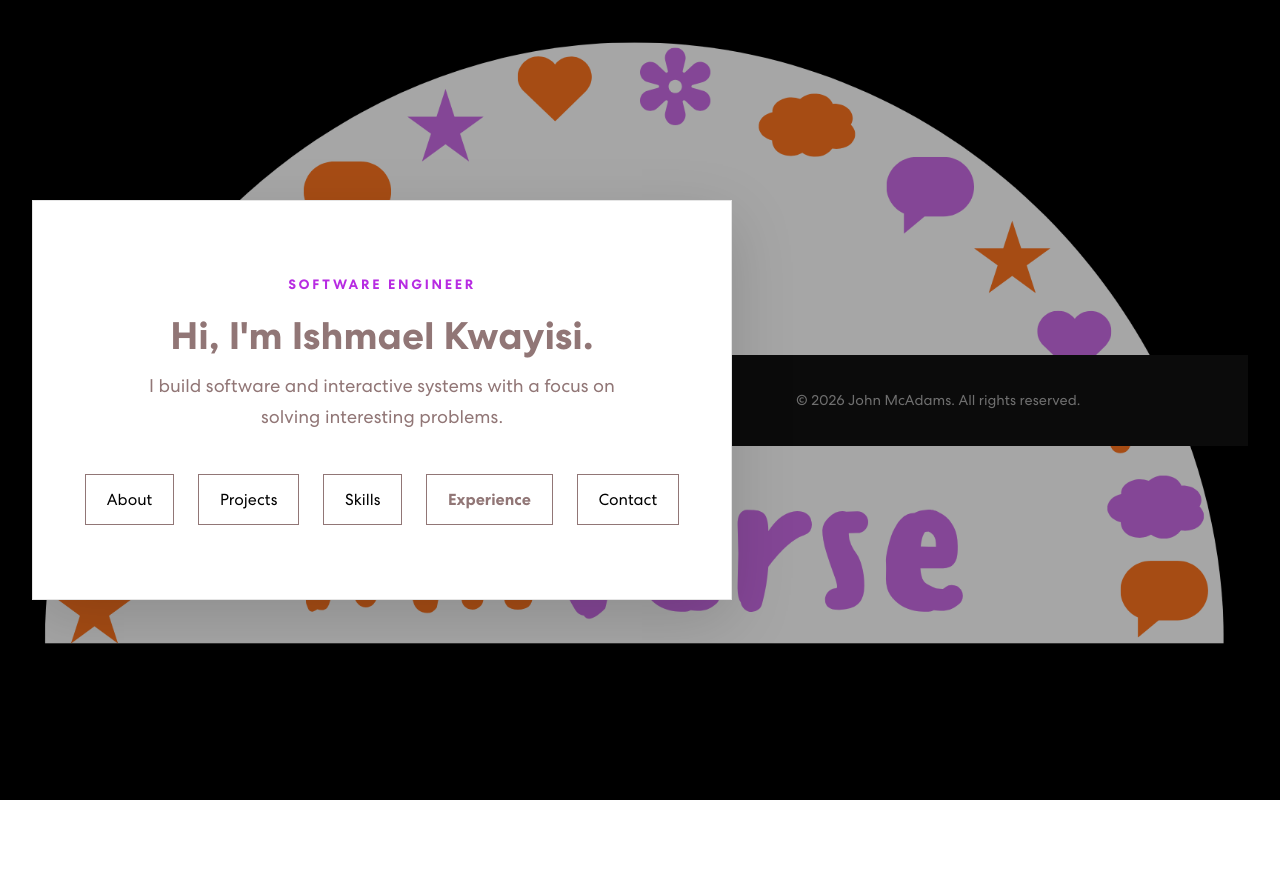
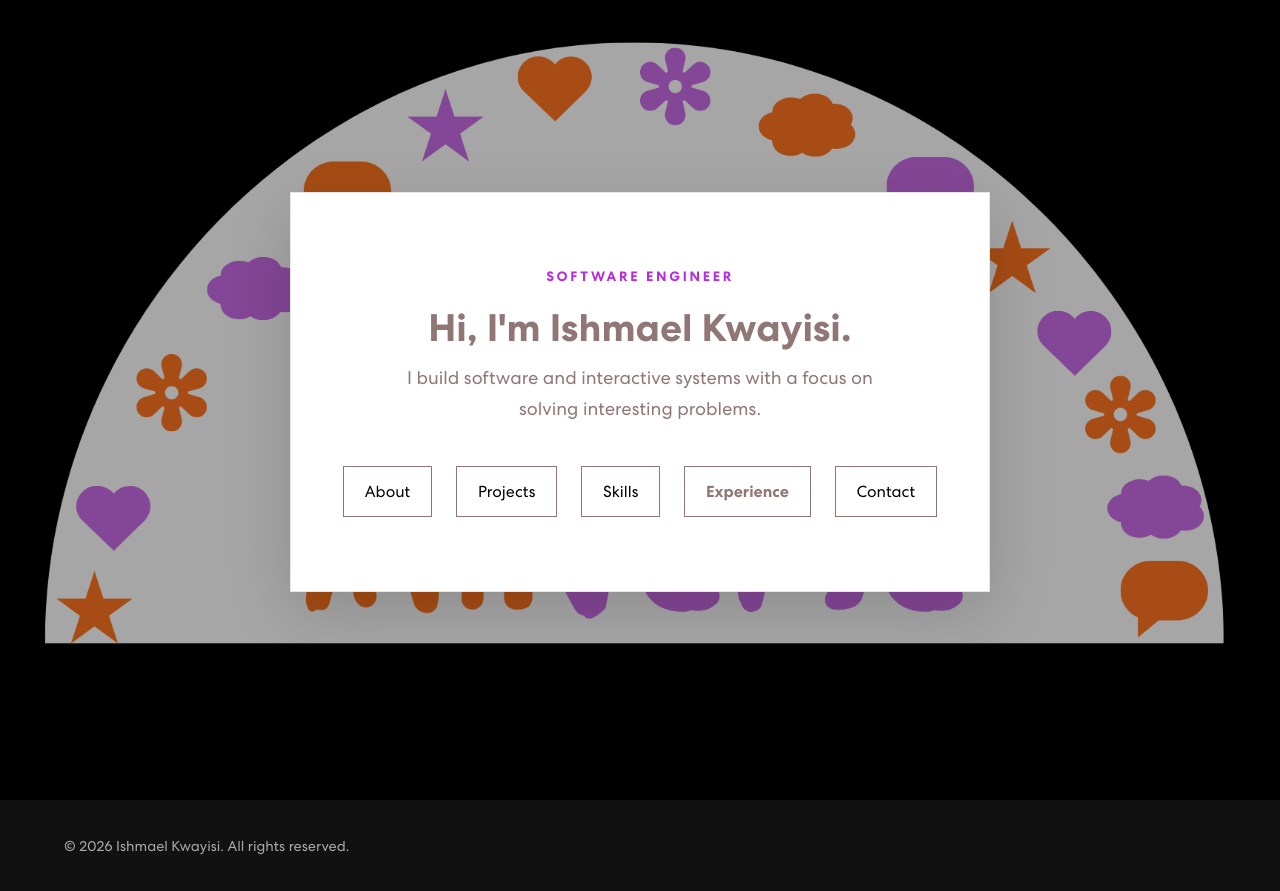
Before and after one commit to IshKwayisi1232004/Career_Portfolio, a React (Vite) app in the folder personal-portfolio-vite/: page / in a window 1280 px wide. Before the commit the page ends 800 px from the top, so only its background shows below. Built offline with nearby package versions, Linux system fonts and the light colour scheme.

Commit message:
fix: adjust footer and navbar styling and positioning

```diff
--- a/personal-portfolio-vite/src/components/AboutPage.css
+++ b/personal-portfolio-vite/src/components/AboutPage.css
@@ -8,7 +8,7 @@
 
     position: relative;
     overflow: hidden;
-    padding: 2rem;
+    padding: 7rem 6rem 5rem;
     box-sizing: border-box;
 
     background-size: cover;
--- a/personal-portfolio-vite/src/components/Footer.jsx
+++ b/personal-portfolio-vite/src/components/Footer.jsx
@@ -6,11 +6,11 @@ export const Footer = () => {
         <footer className="portfolio-footer">
             <div className="footer-content">
 
-                <p>© 2026 John McAdams. All rights reserved.</p>
+                <p>© 2026 Ishmael Kwayisi. All rights reserved.</p>
 
                 <div className="footer-links">
                     <a
-                        href="https://github.com/xxxxxxxxxxxx"
+                        href="https://github.com/IshKwayisi1232004"
                         target="_blank"
                         rel="noopener noreferrer"
                         aria-label="GitHub"
@@ -19,7 +19,7 @@ export const Footer = () => {
                     </a>
 
                     <a
-                        href="https://www.linkedin.com/in/xxxxxxxx/"
+                        href="https://www.linkedin.com/in/ishmael-kwayisi/"
                         target="_blank"
                         rel="noopener noreferrer"
                         aria-label="LinkedIn"
@@ -28,7 +28,7 @@ export const Footer = () => {
                     </a>
 
                     <a
-                        href="mailto:xxxxxxxx@gmail.com"
+                        href="mailto:spyrorocks324@gmail.com"
                         aria-label="Email"
                     >
                         <Envelope />
--- a/personal-portfolio-vite/src/components/Home.css
+++ b/personal-portfolio-vite/src/components/Home.css
@@ -8,7 +8,7 @@
 
     position: relative;
     overflow: hidden;
-    padding: 2rem;
+    padding: 4rem 6rem 5rem;
     box-sizing: border-box;
 
     background-size: cover;
--- a/personal-portfolio-vite/src/components/Home.jsx
+++ b/personal-portfolio-vite/src/components/Home.jsx
@@ -22,7 +22,8 @@ export const Home = () => {
         const backgroundImage = projects[currentProject]?.image;
 
     return (
-        <section className="home" id="home" style={{ backgroundImage: `url(${backgroundImage})` }}>
+        <div className="home-page">
+            <main className="home" id="home" style={{ backgroundImage: `url(${backgroundImage})` }}>
                 <div className="home-content">
 
                     <p className="home-eyebrow">
@@ -70,8 +71,9 @@ export const Home = () => {
                     </div>
 
                 </div>
+            </main>
 
             <Footer />
-        </section>
+        </div>
     );
 };
--- a/personal-portfolio-vite/src/components/NavBar.jsx
+++ b/personal-portfolio-vite/src/components/NavBar.jsx
@@ -5,7 +5,7 @@ export const Navbar = () => {
     return (
         <nav className="navbar">
           <div className="navbar-name">
-                <Link to="/">John McAdams</Link>
+              <Link to="/">Ishmael Kwayisi</Link>
           </div>
 
           <div className="navbar-links">
--- a/personal-portfolio-vite/src/components/Navbar.css
+++ b/personal-portfolio-vite/src/components/Navbar.css
@@ -1,6 +1,6 @@
 .navbar {
     width: 100%;
-    padding: 1.25rem 4rem;
+    padding: 1.25rem 3.5rem;
 
     display: flex;
     align-items: center;
@@ -21,7 +21,7 @@
     letter-spacing: 0.08em;
 }
 
-.navbar-name a:hover{
+.navbar-name a:hover {
     color: rgb(196, 100, 225);
 }
 
@@ -42,5 +42,5 @@
 }
 
 .navbar-links a:hover {
-    color: rgb(196, 100, 225)
+    color: rgb(196, 100, 225);
 }
--- a/personal-portfolio-vite/src/components/ProjectDetails.css
+++ b/personal-portfolio-vite/src/components/ProjectDetails.css
@@ -1,7 +1,7 @@
 .project-details {
     min-height: 100vh;
 
-    padding: 2rem 4rem 5rem;
+    padding: 7rem 6rem 5rem;
 
     background-color: #f8faf9;
 
--- a/personal-portfolio-vite/src/components/ProjectsPage.css
+++ b/personal-portfolio-vite/src/components/ProjectsPage.css
@@ -1,6 +1,6 @@
 .projects {
     min-height: 100vh;
-    padding: 2rem 4rem 5rem;
+    padding: 7rem 6rem 5rem;
     background-color: #f8faf9;
 }
 
--- a/personal-portfolio-vite/src/components/SkillsPage.css
+++ b/personal-portfolio-vite/src/components/SkillsPage.css
@@ -1,6 +1,6 @@
 .skills {
   width: 100%;
-  padding: 30px;
+  padding: 7rem 6rem 5rem;
   background: #feffff;
 }
 
```
Lines whose indentation alone changed are shown as unchanged.
